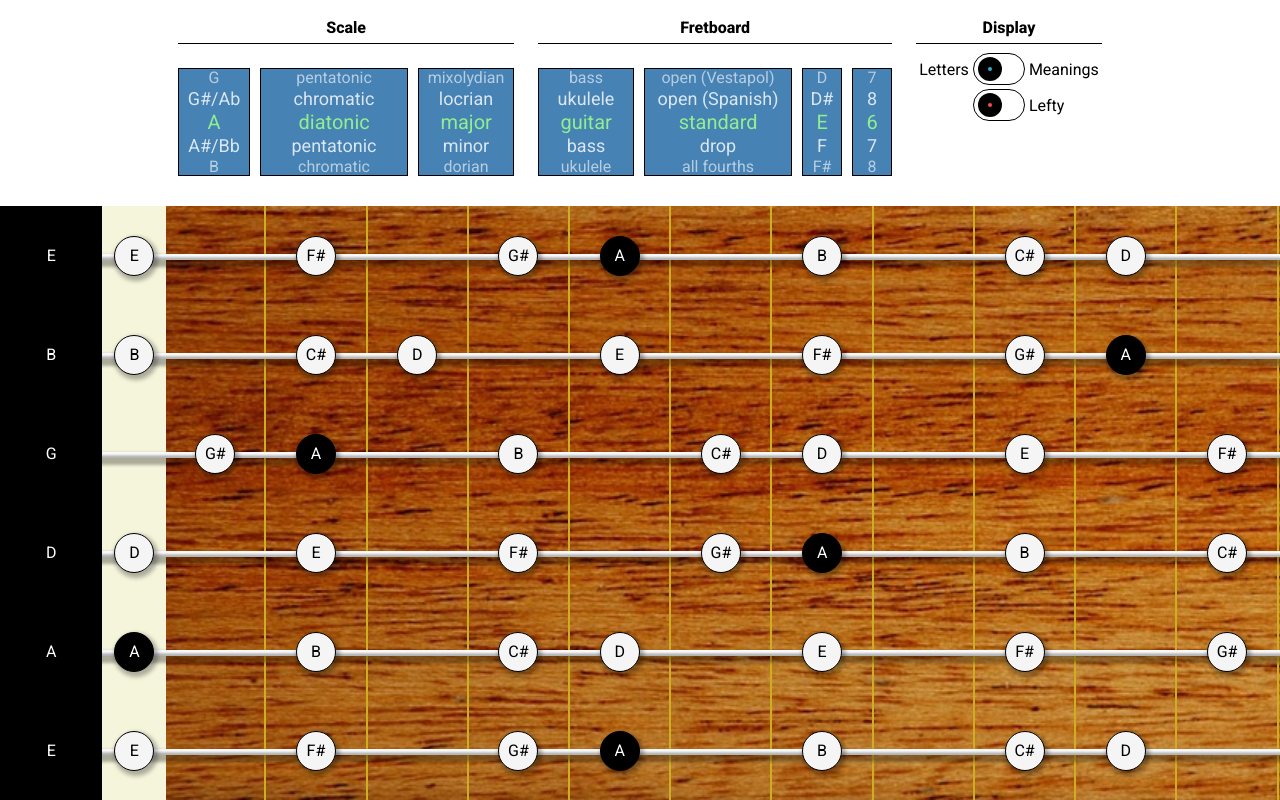
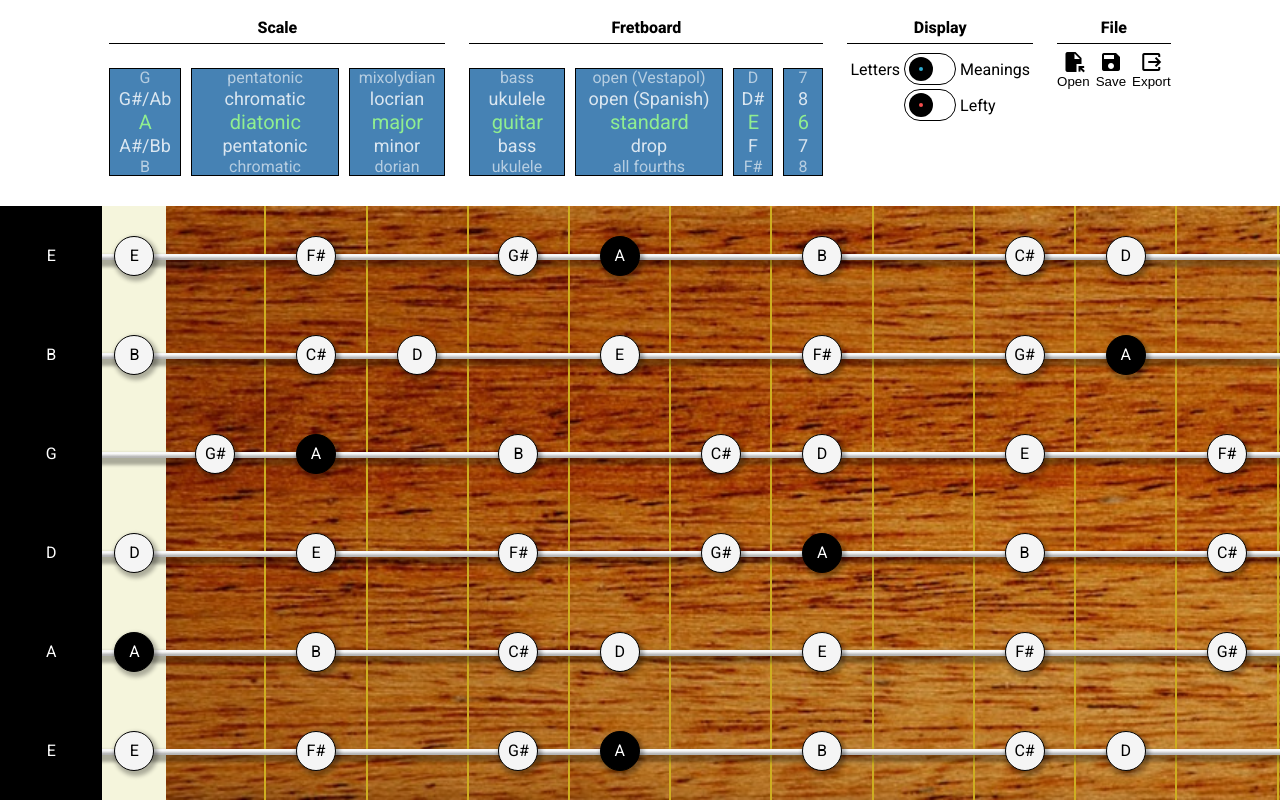
Before and after one commit to be-v-fr/scale_master, an Angular app: page / in a window 1280 px wide. Built offline with nearby package versions, Linux system fonts and the light colour scheme.

Commit message:
feat: file menu and more extended menu collapse

```diff
--- a/src/app/fretboard/fret-note/fret-note.component.scss
+++ b/src/app/fretboard/fret-note/fret-note.component.scss
@@ -4,6 +4,10 @@
     width: 40px;
     height: 40px;
     z-index: 2;
+    @media screen and (max-height: $vh-breaktpoint-3) {
+        width: 32px;
+        height: 32px;
+    }
 }
 
 .note {
--- /dev/null
+++ b/src/app/menu/file-menu/file-menu.component.html
@@ -0,0 +1,12 @@
+<button>
+    <i class="material-icons">file_open</i>
+    <span>Open</span>
+</button>
+<button>
+    <i class="material-icons">save</i>
+    <span>Save</span>
+</button>
+<button>
+    <i class="material-icons">output</i>
+    <span>Export</span>
+</button>
--- /dev/null
+++ b/src/app/menu/file-menu/file-menu.component.scss
@@ -0,0 +1,8 @@
+@import '.././../../styles.scss';
+
+:host {
+    @include flex($g: 6px);
+    button {
+        @include flex($dir: column);
+    }
+}
--- a/src/app/menu/menu.component.html
+++ b/src/app/menu/menu.component.html
@@ -10,7 +10,7 @@
     </div>
 </div>
 <section>
-    <h4>Scale</h4>
+    <h4 [class.collapsed]="display.menuCollapsed">Scale</h4>
     <div class="scrollable-lists-container">
         <app-scrollable-list class="narrower" *ngIf="extendedNaturalNoteNames" [content]="extendedNaturalNoteNames"
             [title]="'Root'" [current]="currScale.scale.root.print()" (currentChange)="updateCurrScaleRootNote($event)"
@@ -23,7 +23,7 @@
     </div>
 </section>
 <section>
-    <h4>Fretboard</h4>
+    <h4 [class.collapsed]="display.menuCollapsed">Fretboard</h4>
     <div class="scrollable-lists-container">
         <app-scrollable-list class="narrow" *ngIf="tuningsData.instrumentNames" [content]="tuningsData.instrumentNames"
             [title]="'Instrument'" [(current)]="currFretboard.instrumentName" />
@@ -40,6 +40,10 @@
     </div>
 </section>
 <section>
-    <h4>Display</h4>
+    <h4 [class.collapsed]="display.menuCollapsed">Display</h4>
     <app-settings-display />
 </section>
+<section>
+    <h4 [class.collapsed]="display.menuCollapsed">File</h4>
+    <app-file-menu />
+</section>
--- a/src/app/menu/menu.component.scss
+++ b/src/app/menu/menu.component.scss
@@ -56,6 +56,14 @@ section {
         padding-bottom: 6px;
         @include flex();
         border-bottom: 1px solid black;
+        transition: 200ms ease;
+
+        &.collapsed {
+            @media screen and (max-height: $vh-breakpoint-2) {
+                padding-bottom: 0;
+                border-bottom: none;
+            }
+        }
     }
 
     .scrollable-lists-container {
--- a/src/app/menu/menu.component.ts
+++ b/src/app/menu/menu.component.ts
@@ -8,6 +8,7 @@ import { CurrentFretboardService } from '../../services/current-fretboard.servic
 import { TuningsDataService } from '../../services/tunings-data.service';
 import { SettingsDisplayComponent } from './settings-display/settings-display.component';
 import { DisplayService } from '../../services/display.service';
+import { FileMenuComponent } from './file-menu/file-menu.component';
 
 /**
  * Displays the menu offering any app controls.
@@ -15,7 +16,7 @@ import { DisplayService } from '../../services/display.service';
 @Component({
   selector: 'app-menu',
   standalone: true,
-  imports: [CommonModule, ScrollableListComponent, SettingsDisplayComponent],
+  imports: [CommonModule, ScrollableListComponent, SettingsDisplayComponent, FileMenuComponent],
   templateUrl: './menu.component.html',
   styleUrl: './menu.component.scss'
 })
--- a/src/styles.scss
+++ b/src/styles.scss
@@ -3,6 +3,7 @@
 
 $vh-breakpoint-1: 800px;
 $vh-breakpoint-2: 640px;
+$vh-breaktpoint-3: 520px;
 
 @mixin flex($jc: center, $ai: center, $g: 0, $dir: row) {
     display: flex;
```
Also changed, not shown: src/app/menu/file-menu/file-menu.component.ts (added, +12 -0 lines), 1 other file (tests, documents, lock files or other folders).
